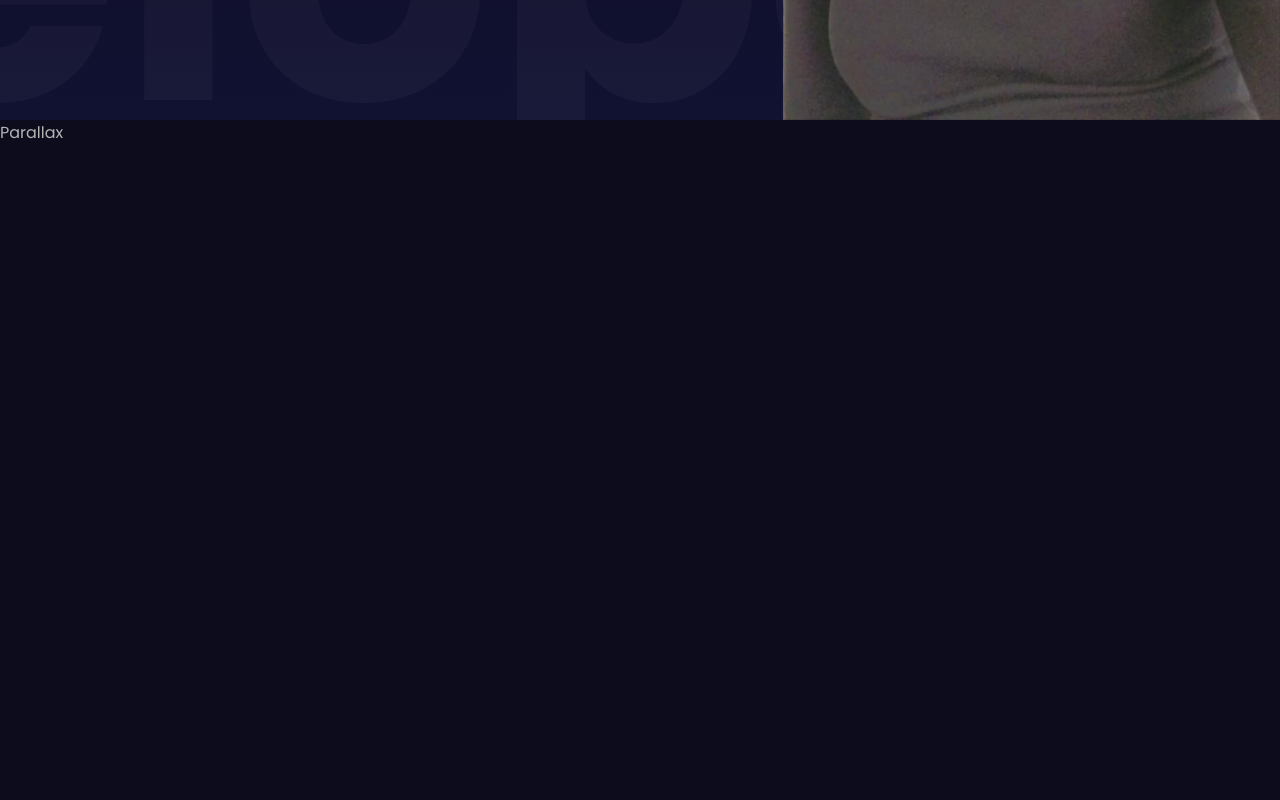
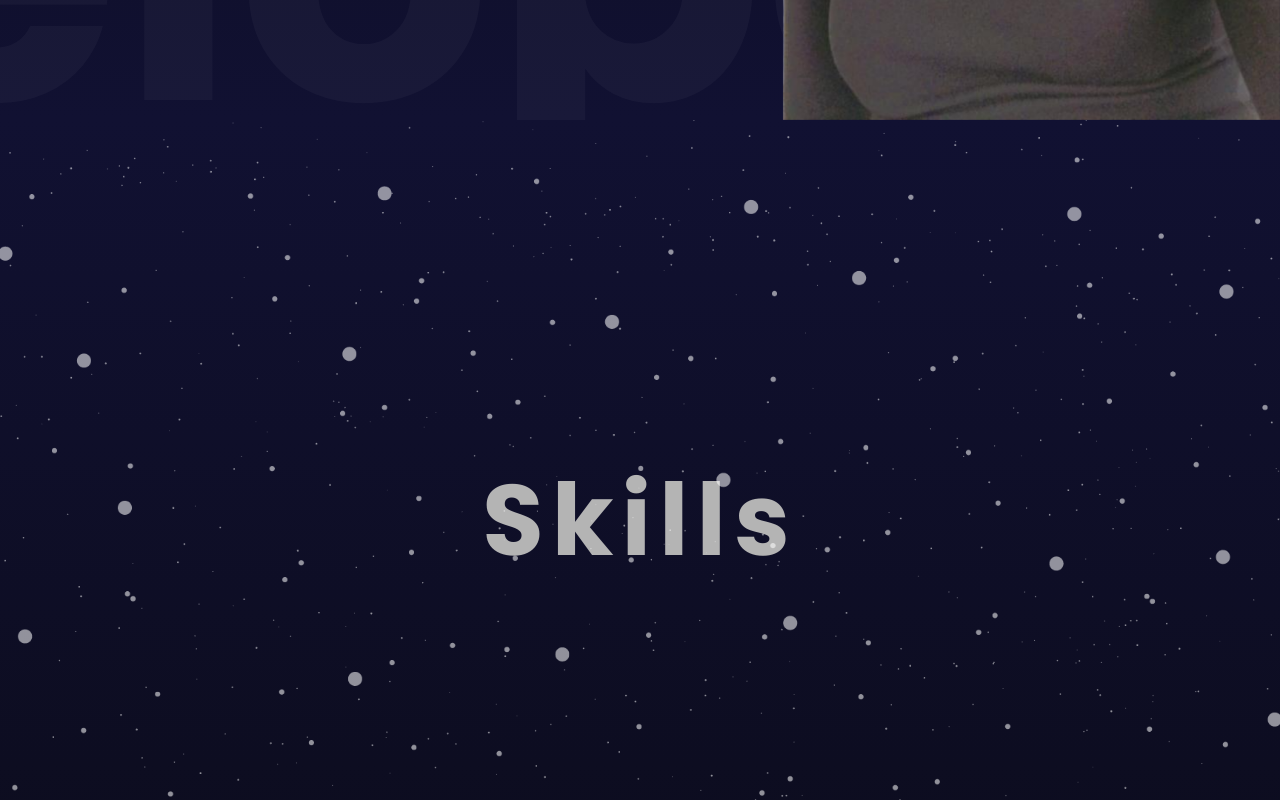
Before and after one commit to tugbayilmaz01/portfolio, a React (Vite) app: page / in a window 1280 px wide. Shown: the part 680-1480 px from the top of the page. Built offline with nearby package versions, Linux system fonts and the light colour scheme.

Commit message:
skills and projects transition pages created as draft using usescroll & usetransform

```diff
--- a/src/App.jsx
+++ b/src/App.jsx
@@ -1,7 +1,7 @@
 import "./app.scss";
 import Developer from "./components/developer/Developer";
-
 import Navbar from "./components/navbar/Navbar";
+import Parallax from "./components/parallax/Parallax";
 
 const App = () => {
   return (
@@ -10,9 +10,13 @@
         <Navbar />
         <Developer />
       </section>
-      <section id="Services">Parallax</section>
+      <section id="Services">
+        <Parallax type="services" />
+      </section>
       <section>Services</section>
-      <section id="Portfolio">Parallax</section>
+      <section id="Portfolio">
+        <Parallax type="portfolio" />
+      </section>
       <section>Portfolio1</section>
       <section>Portfolio2</section>
       <section>Portfolio3</section>
--- a/src/components/developer/Developer.jsx
+++ b/src/components/developer/Developer.jsx
@@ -55,11 +55,6 @@
             </motion.button>
             <motion.button variants={textVariants}>Contact Me</motion.button>
           </motion.div>
-          {/*         <motion.img
-            variants={textVariants}
-            animate="scrollButton"
-            src="/scroll.png"
-          ></motion.img> */}
         </motion.div>
       </div>
       <motion.div
--- /dev/null
+++ b/src/components/parallax/Parallax.jsx
@@ -0,0 +1,36 @@
+import { useRef } from "react";
+import "./parallax.scss";
+import { motion, useScroll, useTransform } from "framer-motion";
+
+const Parallax = ({ type }) => {
+  const ref = useRef();
+
+  const { scrollYProgress } = useScroll({
+    target: ref,
+    offset: ["start start", "end start"],
+  });
+
+  const yText = useTransform(scrollYProgress, [0, 1], ["0%", "500%"]);
+  const yBg = useTransform(scrollYProgress, [0, 1], ["0%", "100%"]);
+
+  return (
+    <div
+      className="parallax"
+      ref={ref}
+      style={{
+        background:
+          type === "services"
+            ? "linear-gradient(180deg, #111132, #0c0c1d)"
+            : "linear-gradient(180deg, #111132, #505064)",
+      }}
+    >
+      <motion.h1 style={{ y: yText }}>
+        {type === "services" ? "Skills" : "Projects"}
+      </motion.h1>
+
+      <motion.div style={{ x: yBg }} className="stars"></motion.div>
+    </div>
+  );
+};
+
+export default Parallax;
--- /dev/null
+++ b/src/components/parallax/parallax.scss
@@ -0,0 +1,25 @@
+@import "../../app.scss";
+
+.parallax {
+  width: 100%;
+  height: 100%;
+  position: relative;
+  display: flex;
+  align-items: center;
+  justify-content: center;
+  overflow: hidden;
+
+  h1 {
+    font-size: 100px;
+    letter-spacing: 8px;
+  }
+
+  .stars {
+    background-image: url("/stars.png");
+    background-size: cover;
+    background-position: bottom;
+    width: 100%;
+    height: 100%;
+    position: absolute;
+  }
+}
```
